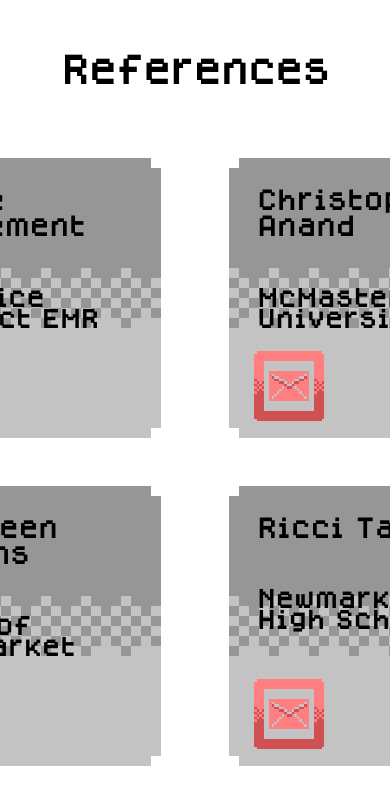
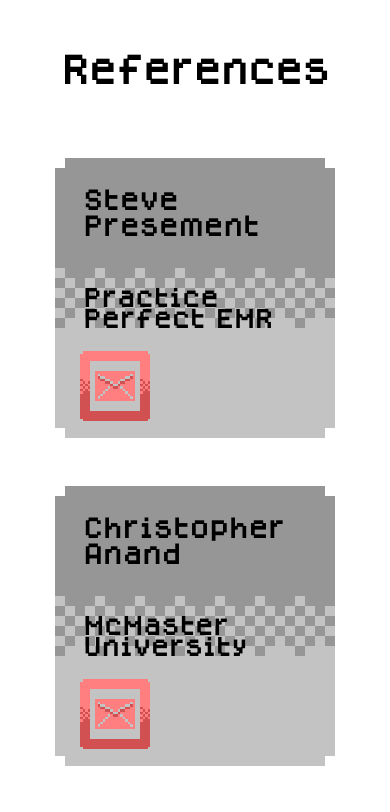
Before and after one commit to honkita/WebsitePortfolio, a Next.js app: page /resume in a window 390 px wide. Shown: the part 1640-2452 px from the top of the page. Before the commit the page ends 2426 px from the top, so only its background shows below. Built offline with nearby package versions, Linux system fonts and the light colour scheme.

Commit message:
Grid changes

```diff
--- a/styles/Home.module.css
+++ b/styles/Home.module.css
@@ -96,6 +96,7 @@
     grid-column-gap: 0.75rem;
     grid-row-gap: 0.5rem;
     vertical-align: top;
+    align-items: center;
   }
 
   .locationGrid {
@@ -104,6 +105,7 @@
     grid-column-gap: 0.75rem;
     grid-row-gap: 0.5rem;
     vertical-align: top;
+    align-items: center;
   }
 }
 
@@ -114,6 +116,7 @@
     grid-column-gap: 0.75rem;
     grid-row-gap: 0.5rem;
     vertical-align: top;
+    align-items: center;
   }
   .locationGrid {
     display: grid;
@@ -121,6 +124,26 @@
     grid-column-gap: 0.75rem;
     grid-row-gap: 0.5rem;
     vertical-align: top;
+    align-items: center;
+  }
+}
+
+@media (max-width: 32rem) {
+  .jobGrid {
+    display: grid;
+    grid-template-columns: repeat(1, minmax(0, 1fr));
+    grid-column-gap: 0.75rem;
+    grid-row-gap: 0.5rem;
+    vertical-align: top;
+    align-items: center;
+  }
+  .locationGrid {
+    display: grid;
+    grid-template-columns: repeat(1, minmax(0, 1fr));
+    grid-column-gap: 0.75rem;
+    grid-row-gap: 0.5rem;
+    vertical-align: top;
+    align-items: center;
   }
 }
 
```
Also changed, not shown: 1 other file (tests, documents, lock files or other folders).
